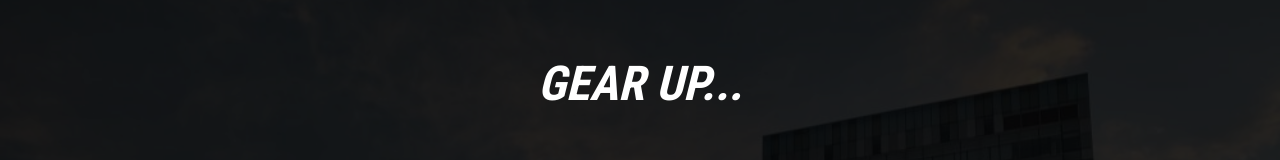
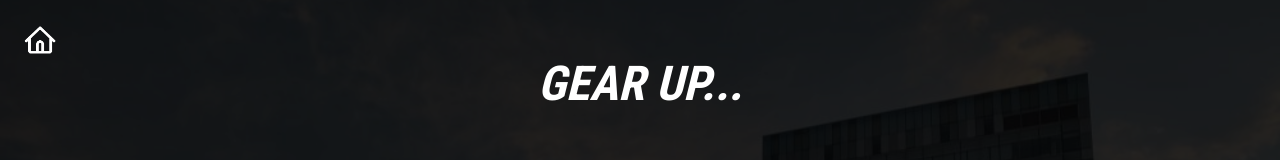
Before and after one commit to sakufish/kinesis, a React (Vite) app in the folder frontend/: page /solo in a window 1280 px wide. Shown: the top 160 px of the page. Built offline with nearby package versions, Linux system fonts and the light colour scheme.

Commit message:
home icon

```diff
--- a/frontend/src/pages/Chat/ChatPage.tsx
+++ b/frontend/src/pages/Chat/ChatPage.tsx
@@ -1,9 +1,11 @@
 import React, { useState, useEffect } from 'react';
+import { Link } from 'react-router-dom';
 import axios from 'axios';
 import Cookies from 'js-cookie';
 import Logo from './assets/logo.png';
 import SendIcon from './assets/send.png'; // Assuming you have the send.png icon here
 import UserIcon from './assets/usersvg.svg'; // Assuming you have the user icon here
+import home from '../Achievements/assets/home.png';
 
 interface Message {
     message: string;
@@ -75,6 +77,11 @@ const ChatPage: React.FC = () => {
 
     return (
         <div className="flex flex-col items-center justify-center p-4 h-screen bg-[#000] font-roboto">
+            <div className='absolute z-10 w-8 h-auto top-6 left-6'>
+                <Link to="/dash">
+                    <img src={home} alt="home icon" className='cursor-pointer'/>
+                </Link>
+            </div>
             <h1 className="text-4xl italic font-bold text-white mb-4 p-2 rounded-lg w-full text-center font-roboto">
                 CHAT
             </h1>
--- a/frontend/src/pages/Pose.tsx
+++ b/frontend/src/pages/Pose.tsx
@@ -5,13 +5,15 @@ import { useEffect, useRef, useState } from 'react';
 import workouts from '../constants/workouts';
 import RepProgressIndicator from '../components/RepProgressIndicator';
 import { CountdownCircleTimer } from 'react-countdown-circle-timer';
-import { useSearchParams } from 'react-router-dom';
+import { useSearchParams, Link } from 'react-router-dom';
 import ReactConfetti from 'react-confetti';
 
 import frame from './workout/assets/frame.png';
 import calibrate from './workout/assets/calibrate.svg';
 import CountICON from './workout/assets/count.svg';
 import Konva from 'konva';
+import home from './Achievements/assets/home.png';
+
 import { Circle, Layer, Line, Stage } from 'react-konva';
 
 const detectorConfig = {
@@ -263,6 +265,11 @@ const Pose = () => {
 
     return (
         <div className="flex min-h-screen p-4 bg-black justify-center items-center text-white relative">
+            <div className='absolute z-10 w-8 h-auto top-6 left-6'>
+                <Link to="/dash">
+                    <img src={home} alt="home icon" className='cursor-pointer'/>
+                </Link>
+            </div>
             {count >= reps && !isResting && <ReactConfetti colors={["#004777", "#F7B801", "#A30000"]} recycle={false} numberOfPieces={500} />}
 
             {isResting ? (
--- a/frontend/src/pages/solo/Solo.tsx
+++ b/frontend/src/pages/solo/Solo.tsx
@@ -1,6 +1,8 @@
 import React, { useState } from 'react';
+import { Link } from 'react-router-dom';
 import BG from './assets/SOLObg.png';
 import workouts from '../../constants/workouts';
+import home from '../Achievements/assets/home.png';
 
 const Solo: React.FC = () => {
   const [reps, setReps] = useState<number | ''>('');
@@ -20,7 +22,11 @@ const Solo: React.FC = () => {
         backgroundPosition: 'center',
       }}
     >
-      {}
+        <div className='absolute z-10 w-8 h-auto top-6 left-6'>
+          <Link to="/dash">
+            <img src={home} alt="home icon" className='cursor-pointer'/>
+          </Link>
+        </div>
       <div className="absolute inset-0 bg-black opacity-85 z-0"></div>
 
       {}
```
